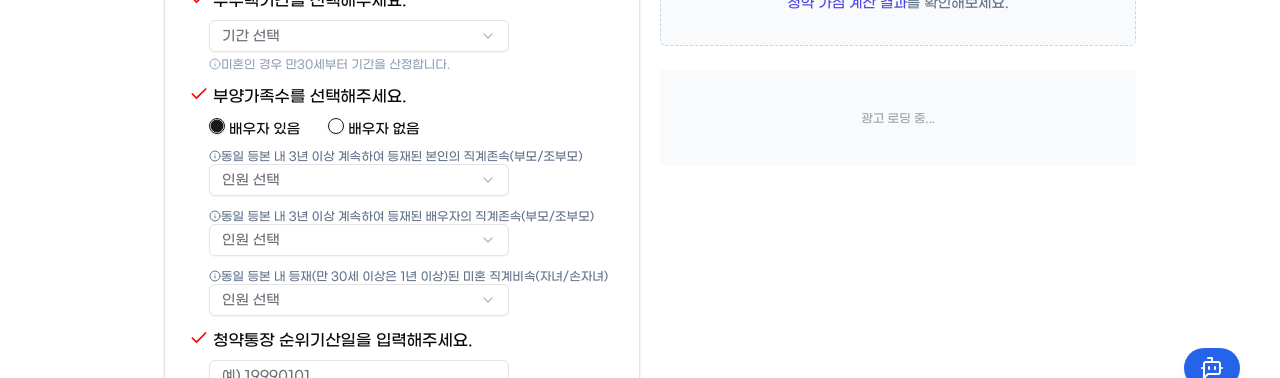
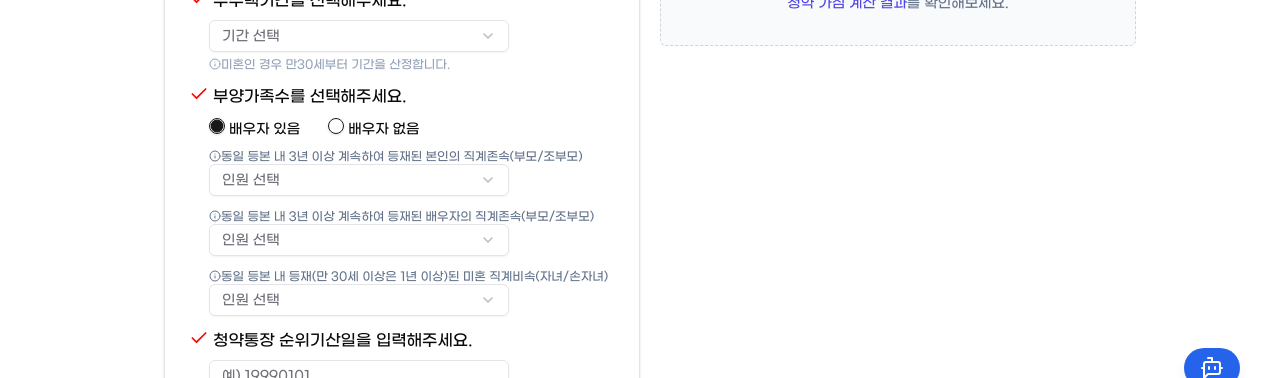
Before and after one commit to cheongyakplanet/FE, a Next.js app: page /subscription/calculator in a window 1280 px wide. Shown: the part 388-766 px from the top of the page. Built offline with nearby package versions, Linux system fonts and the light colour scheme.

Commit message:
chore: 광고 수정 - 표출 안되는 오류 수정 -타입 변경

```diff
--- a/src/app/subscription/calculator/page.tsx
+++ b/src/app/subscription/calculator/page.tsx
@@ -416,8 +416,37 @@ export default function Calculator() {
               </p>
             </div>
           )}
-          {/* 광고 섹션 */}
-          <GoogleAd adSlot="5721893051" className="mt-6" />
+            {/* 광고 섹션 */}
+            <div className="mt-6 flex justify-center">
+              {/* 1) AdSense 스크립트 로드 */}
+              <Script
+              async
+              strategy="afterInteractive"
+              src="https://pagead2.googlesyndication.com/pagead/js/adsbygoogle.js?client=ca-pub-7334667748813914"
+              crossOrigin="anonymous"
+            />
+
+            {/* 2) 광고 인라인 태그 */}
+            <ins
+              className="adsbygoogle"
+              style={{
+                display: 'block',
+                textAlign: 'center',
+                width: '100%',
+                minWidth: '250px',
+                height: '258px',
+              }}
+              data-ad-layout="in-article"
+              data-ad-format="fluid"
+              data-ad-client="ca-pub-7334667748813914"
+              data-ad-slot="3886416259"
+            ></ins>
+
+            {/* 3) 광고 초기화 */}
+            <Script id="adsense-calc-init" strategy="afterInteractive">
+              {`(adsbygoogle = window.adsbygoogle || []).push({});`}
+            </Script>
+          </div>
         </div>
       </div>
     </div>
```
